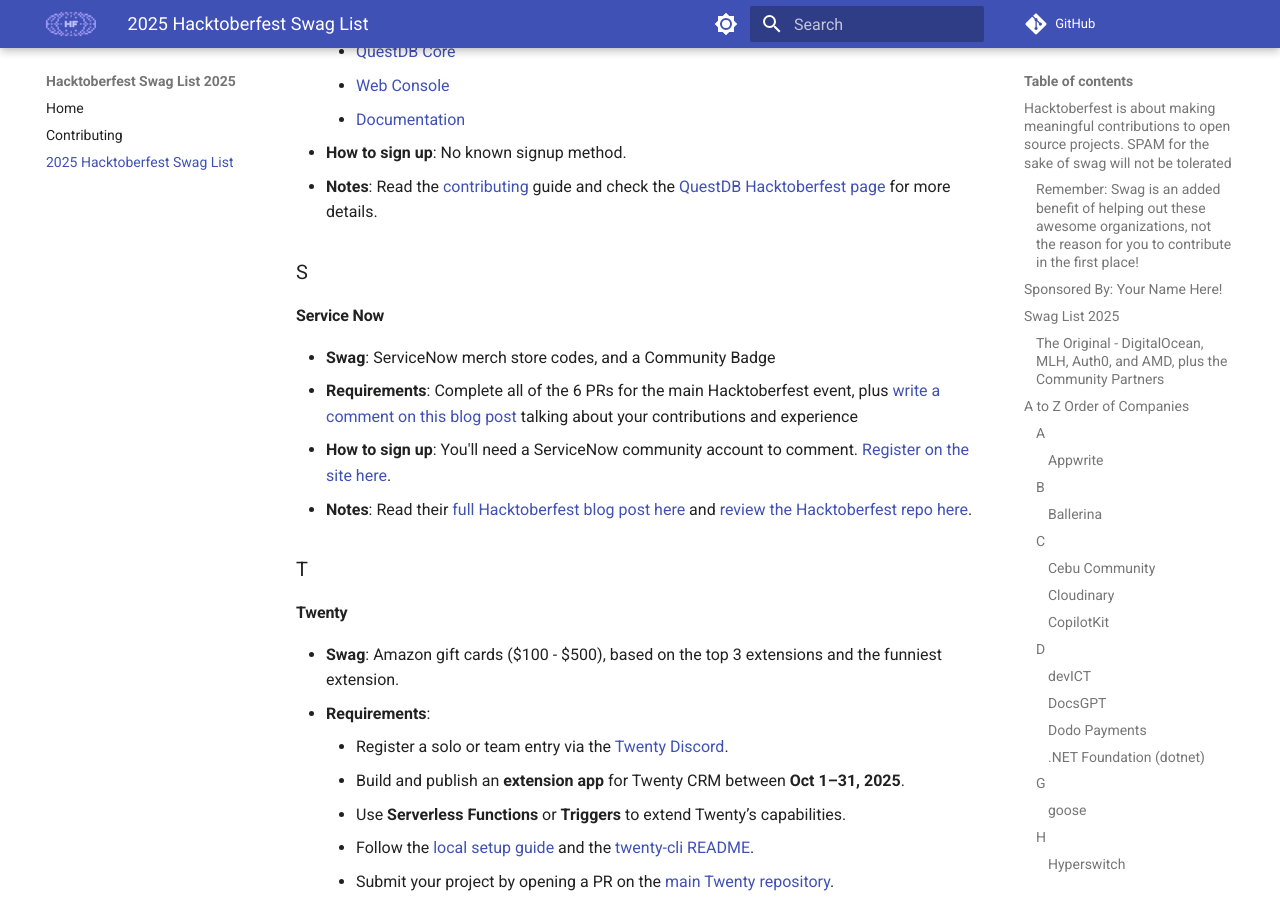
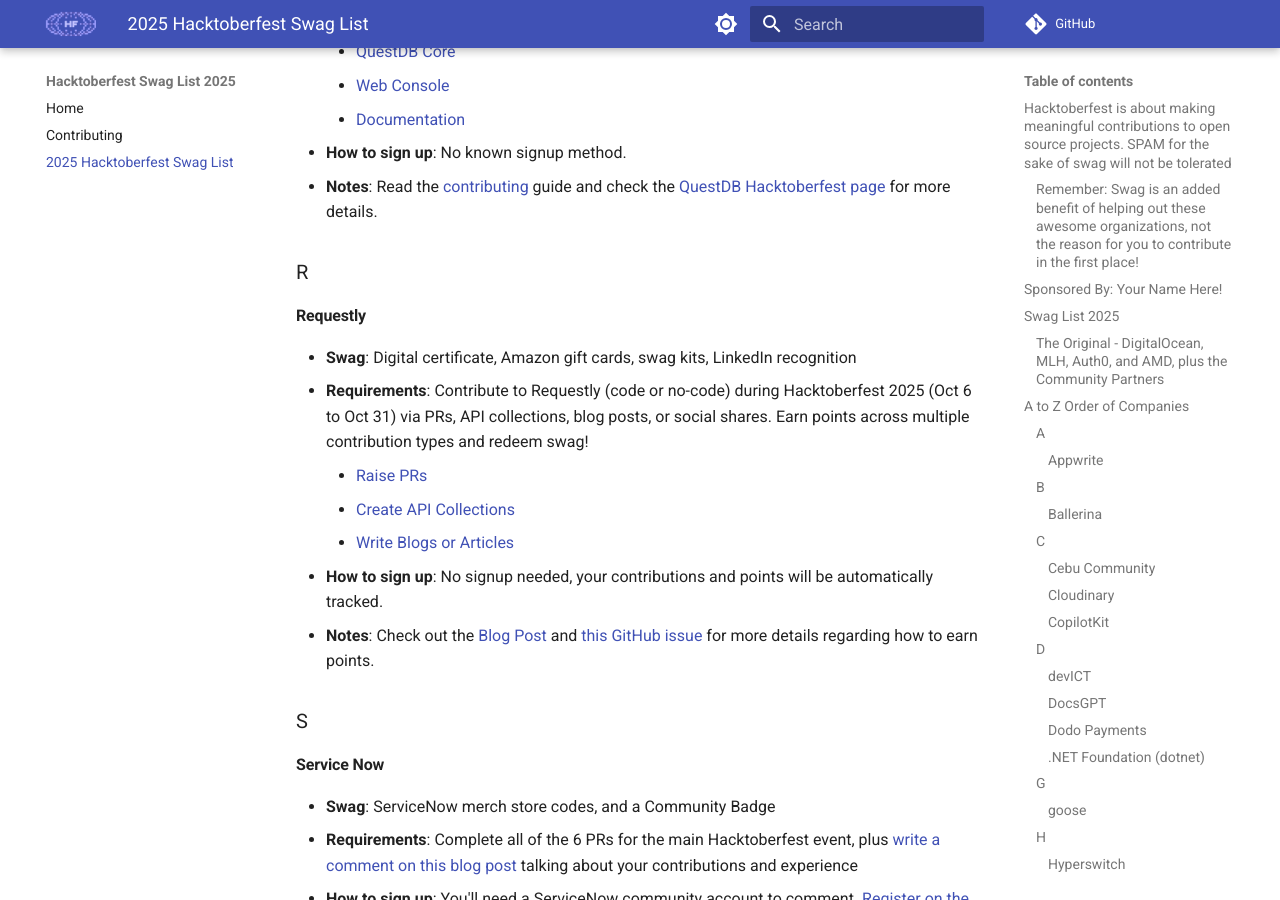
Before and after one commit to crweiner/hacktoberfest-swag-list, an MkDocs documentation site: the page built from docs/list.md, in a window 1280 px wide and 900 px high, scrolled down 7939 px. Built offline with MkDocs 1.6.1 and Material for MkDocs 9.7.7, drawn with Linux system fonts in a browser that asks for light colours; plug-ins that fetch from the network failed and are left out; comment, search, counter and statistics services are not loaded.

Commit message:
Add Requestly to swag list (#1051)
* Add Requestly to swag list

* Update Requestly

---------

Co-authored-by: Chandler Weiner <chandler@chandlerweiner.com>

```diff
--- a/docs/list.md
+++ b/docs/list.md
@@ -246,6 +246,18 @@
 - **How to sign up**: No known signup method.
 - **Notes**: Read the [contributing](https://github.com/questdb/questdb/blob/master/CONTRIBUTING.md) guide and check the [QuestDB Hacktoberfest page](https://questdb.io/blog/hacktoberfest-2025-questdb/) for more details.
 
+### R
+
+#### Requestly
+
+- **Swag**: Digital certificate, Amazon gift cards, swag kits, LinkedIn recognition
+- **Requirements**: Contribute to Requestly (code or no-code) during Hacktoberfest 2025 (Oct 6 to Oct 31) via PRs, API collections, blog posts, or social shares. Earn points across multiple contribution types and redeem swag!
+    - [Raise PRs](https://github.com/requestly/requestly/issues?q=is%3Aissue%20state%3Aopen%20label%3Ahacktoberfest)
+    - [Create API Collections](https://github.com/requestly/requestly/issues/3637)
+    - [Write Blogs or Articles](https://github.com/requestly/requestly/issues/3636)
+- **How to sign up**: No signup needed, your contributions and points will be automatically tracked.
+- **Notes**: Check out the [Blog Post](https://requestly.com/blog/hacktoberfest-2025-x-requestly-build-with-us-this-october/) and [this GitHub issue](https://github.com/requestly/requestly/issues/3638) for more details regarding how to earn points.
+
 ### S
 
 #### Service Now
```
